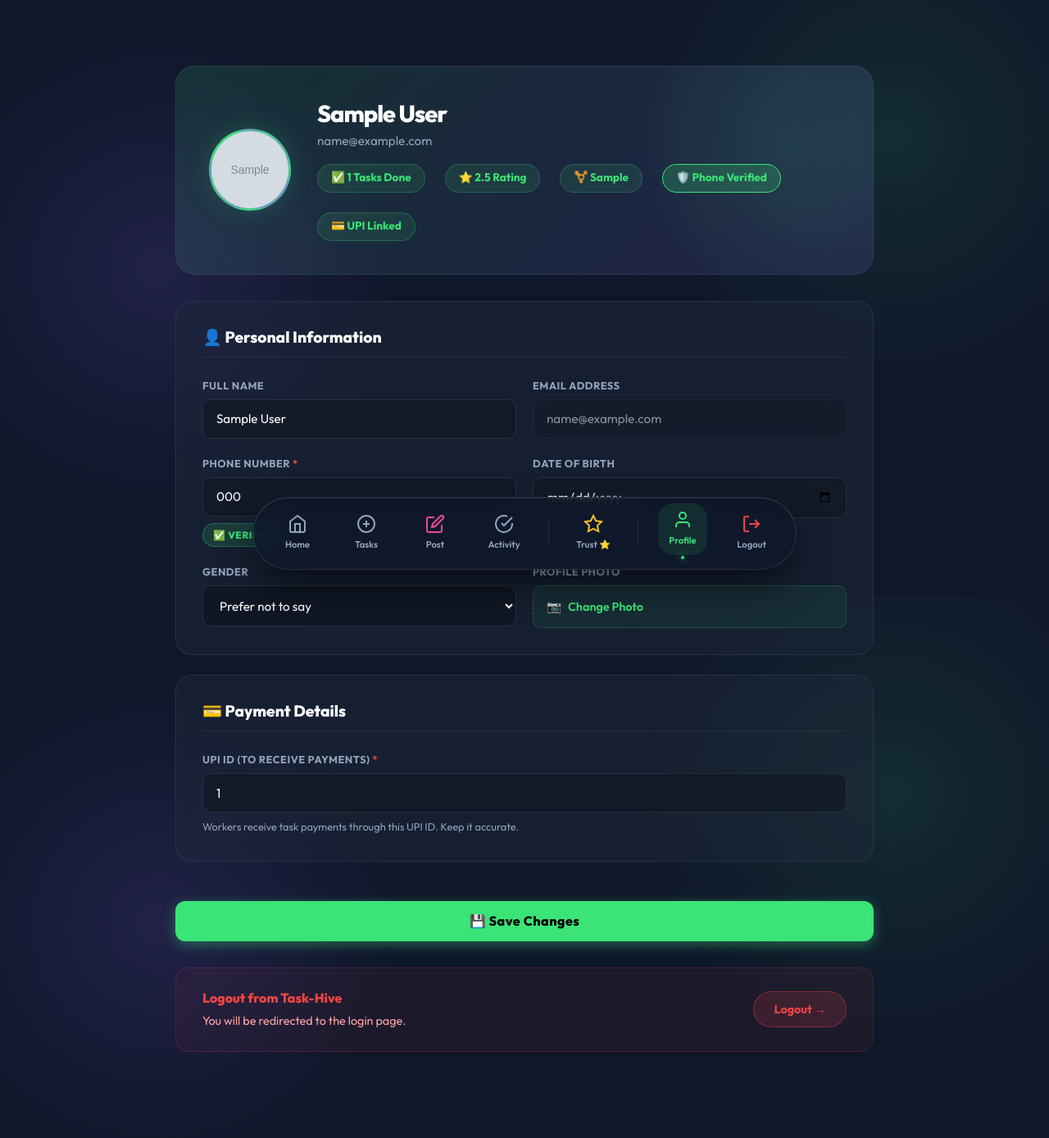
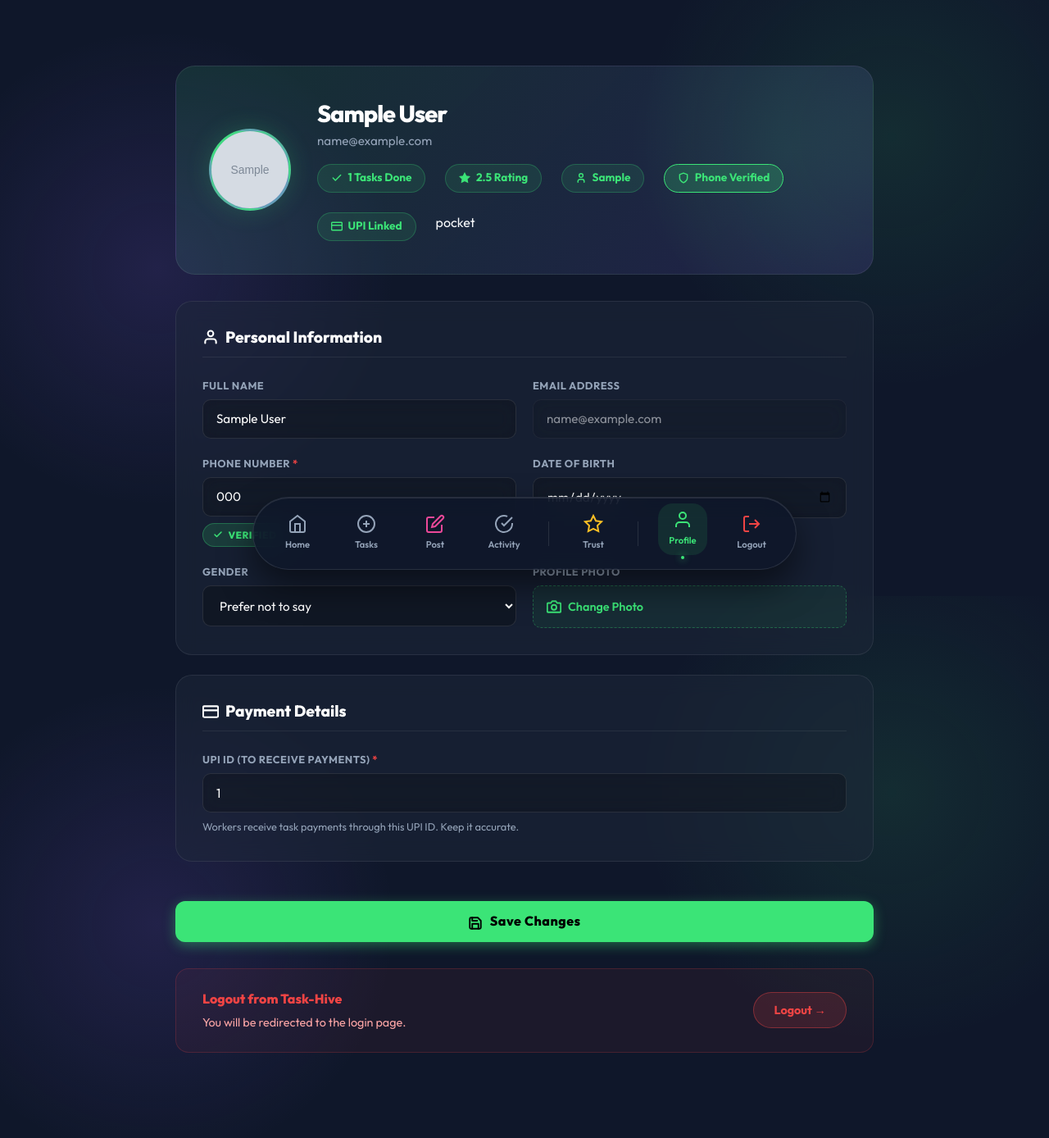
Before and after one commit to SaiVigneshYadav04/Task-Hive, a Flask app: page /profile in a window 1280 px wide. Shown: the part 73-1461 px from the top of the page at 82% size. Run offline with Flask 3, Linux system fonts and the light colour scheme; the visitor is signed in with stand-in values (Sample User, id 1); tables that the repository leaves empty hold one stand-in row (values such as "Sample post"); grey boxes marked "Sample" are stand-in pictures; some libraries are stand-ins or nearby versions.

Commit message:
Update profile.html

```diff
--- a/templates/profile.html
+++ b/templates/profile.html
@@ -351,14 +351,21 @@
 
                         <div class="profile-stats">
                             {% set avg_rating = (user.total_rating / user.rating_count) | round(1) if user.rating_count and user.rating_count > 0 else 0.0 %}
-                            <span class="stat-chip">✅ {{ user.tasks_completed or 0 }} Tasks Done</span>
-                            <span class="stat-chip">⭐ {{ avg_rating }} Rating</span>
-                            {% if user.gender %}<span class="stat-chip">{{ '♂️' if user.gender == 'male' else '♀️' if user.gender == 'female' else '⚧️' }} {{ user.gender | capitalize }}</span>{% endif %}
+                            <span class="stat-chip"><svg width="14" height="14" viewBox="0 0 24 24" fill="none" stroke="currentColor" stroke-width="2.5" stroke-linecap="round" stroke-linejoin="round"><polyline points="20 6 9 17 4 12"></polyline></svg> {{ user.tasks_completed or 0 }} Tasks Done</span>
+                            <span class="stat-chip"><svg width="14" height="14" viewBox="0 0 24 24" fill="currentColor" stroke="currentColor" stroke-width="2"><path d="M12 2l3.09 6.26L22 9.27l-5 4.87 1.18 6.88L12 17.77l-6.18 3.25L7 14.14 2 9.27l6.91-1.01L12 2z"></path></svg> {{ avg_rating }} Rating</span>
+                            {% if user.gender %}<span class="stat-chip">
+                                <svg width="14" height="14" viewBox="0 0 24 24" fill="none" stroke="currentColor" stroke-width="2.5" stroke-linecap="round" stroke-linejoin="round">
+                                    {% if user.gender == 'male' %}
+                                    <circle cx="12" cy="5" r="3"></circle><path d="M6.5 20a1 1 0 0 1-1-1v-2l1-1h5l1 1v2a1 1 0 0 1-1 1h-5z"></path>
+                                    {% else %}
+                                    <circle cx="12" cy="7" r="4"></circle><path d="M5.5 21v-2a4 4 0 0 1 4-4h5a4 4 0 0 1 4 4v2"></path>
+                                    {% endif %}
+                                </svg> {{ user.gender | capitalize }}</span>{% endif %}
                             {% if user.is_phone_verified %}
-                            <span class="stat-chip" style="background: rgba(59, 228, 119, 0.2); border-color: var(--primary);">🛡️ Phone Verified</span>
+                            <span class="stat-chip" style="background: rgba(59, 228, 119, 0.2); border-color: var(--primary);"><svg width="14" height="14" viewBox="0 0 24 24" fill="none" stroke="currentColor" stroke-width="2.5" stroke-linecap="round" stroke-linejoin="round"><path d="M12 22s8-4 8-10V5l-8-3-8 3v7c0 6 8 10 8 10z"></path></svg> Phone Verified</span>
                             {% endif %}
-                            {% if user.upi_id %}<span class="stat-chip">💳 UPI Linked</span>{% endif %}
-                        </div>
+                            {% if user.upi_id %}<span class="stat-chip"><svg width="14" height="14" viewBox="0 0 24 24" fill="none" stroke="currentColor" stroke-width="2.5" stroke-linecap="round" stroke-linejoin="round"><rect x="1" y="4" width="22" height="16" rx="2" ry="2"></rect><line x1="1" y1="10" x2="23" y2="10"></line></svg> UPI Linked</span>{% endif %}
+ pocket                        </div>
                     </div>
                 </div>
 
@@ -366,7 +373,7 @@
                     <input type="file" name="profile_pic" id="pic-input" class="file-hidden" accept="image/*" onchange="previewImage(this)">
 
                     <div class="profile-form-card" style="margin-bottom: 1.5rem;">
-                        <h2>👤 Personal Information</h2>
+                        <h2><svg width="20" height="20" viewBox="0 0 24 24" fill="none" stroke="currentColor" stroke-width="2.5" stroke-linecap="round" stroke-linejoin="round"><path d="M20 21v-2a4 4 0 0 0-4-4H8a4 4 0 0 0-4 4v2"></path><circle cx="12" cy="7" r="4"></circle></svg> Personal Information</h2>
                         <div class="form-grid">
                             <div>
                                 <label class="form-label-styled">Full Name</label>
@@ -382,9 +389,9 @@
                                     <input type="text" name="phone" id="profile-phone" value="{{ user.phone or '' }}" class="form-input-styled" placeholder="+91 XXXXX XXXXX" required>
                                     <div id="verification-status-container">
                                         {% if user.is_phone_verified %}
-                                        <div class="verification-badge v-verified">✅ Verified</div>
+                                        <div class="verification-badge v-verified"><svg width="12" height="12" viewBox="0 0 24 24" fill="none" stroke="currentColor" stroke-width="3" stroke-linecap="round" stroke-linejoin="round"><polyline points="20 6 9 17 4 12"></polyline></svg> Verified</div>
                                         {% else %}
-                                        <div class="verification-badge v-unverified">⚠️ Unverified</div>
+                                        <div class="verification-badge v-unverified"><svg width="12" height="12" viewBox="0 0 24 24" fill="none" stroke="currentColor" stroke-width="3" stroke-linecap="round" stroke-linejoin="round"><circle cx="12" cy="12" r="10"></circle><line x1="12" y1="8" x2="12" y2="12"></line><line x1="12" y1="16" x2="12.01" y2="16"></line></svg> Unverified</div>
                                         <button type="button" class="verify-btn" onclick="sendOTP()">Verify Now</button>
                                         {% endif %}
                                     </div>
@@ -406,14 +413,14 @@
                             <div>
                                 <label class="form-label-styled">Profile Photo</label>
                                 <label class="file-input-label" for="pic-input">
-                                    📷 <span id="file-chosen">{{ 'Change Photo' if user.profile_pic else 'Upload Photo' }}</span>
+                                    <svg width="18" height="18" viewBox="0 0 24 24" fill="none" stroke="currentColor" stroke-width="2.5" stroke-linecap="round" stroke-linejoin="round"><path d="M23 19a2 2 0 0 1-2 2H3a2 2 0 0 1-2-2V8a2 2 0 0 1 2-2h4l2-3h6l2 3h4a2 2 0 0 1 2 2z"></path><circle cx="12" cy="13" r="4"></circle></svg> <span id="file-chosen">{{ 'Change Photo' if user.profile_pic else 'Upload Photo' }}</span>
                                 </label>
                             </div>
                         </div>
                     </div>
 
                     <div class="profile-form-card" style="margin-bottom: 1.5rem;">
-                        <h2>💳 Payment Details</h2>
+                        <h2><svg width="20" height="20" viewBox="0 0 24 24" fill="none" stroke="currentColor" stroke-width="2.5" stroke-linecap="round" stroke-linejoin="round"><rect x="1" y="4" width="22" height="16" rx="2" ry="2"></rect><line x1="1" y1="10" x2="23" y2="10"></line></svg> Payment Details</h2>
                         <div class="form-grid">
                             <div class="span-full">
                                 <label class="form-label-styled">UPI ID (to receive payments) <span style="color: #ef4444;">*</span></label>
@@ -423,7 +430,7 @@
                         </div>
                     </div>
 
-                    <button type="submit" class="save-btn">💾 Save Changes</button>
+                    <button type="submit" class="save-btn"><svg width="18" height="18" viewBox="0 0 24 24" fill="none" stroke="currentColor" stroke-width="2.5" stroke-linecap="round" stroke-linejoin="round" style="vertical-align: middle; margin-right: 5px;"><path d="M19 21H5a2 2 0 0 1-2-2V5a2 2 0 0 1 2-2h11l5 5v11a2 2 0 0 1-2 2z"></path><polyline points="17 21 17 13 7 13 7 21"></polyline><polyline points="7 3 7 8 15 8"></polyline></svg> Save Changes</button>
                 </form>
 
                 <div class="danger-zone">
@@ -479,7 +486,7 @@
         <div class="dock-divider"></div>
         <a href="/leaderboard" class="dock-item" title="Trust & Reputation">
             <svg viewBox="0 0 24 24" fill="none" stroke="currentColor" style="color:#fbbf24;"><path d="M12 2l3.09 6.26L22 9.27l-5 4.87 1.18 6.88L12 17.77l-6.18 3.25L7 14.14 2 9.27l6.91-1.01L12 2z"></path></svg>
-            <span>Trust ⭐</span>
+            <span>Trust</span>
         </a>
         <div class="dock-divider"></div>
         <a href="/profile" class="dock-item active" title="Profile">
```
